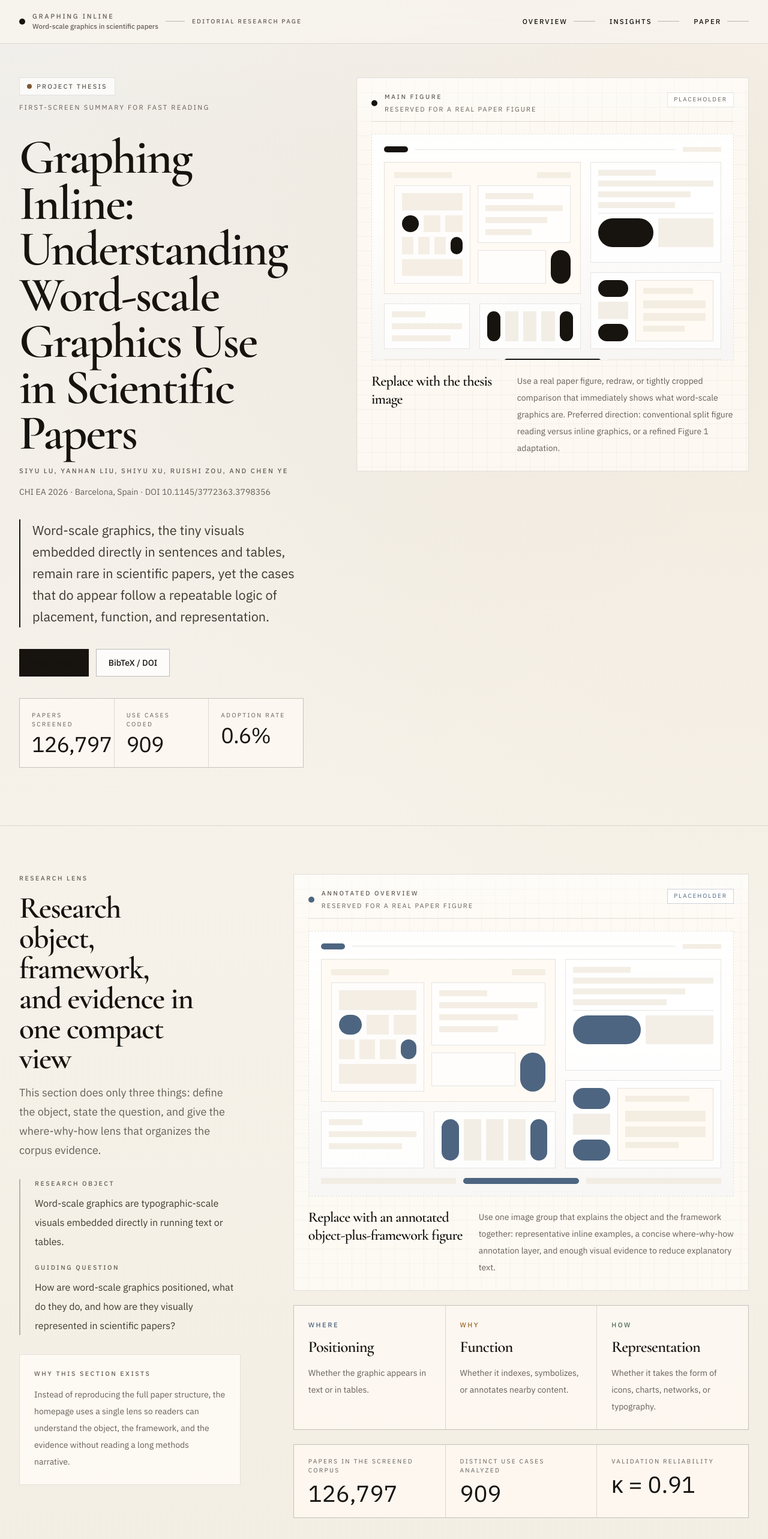
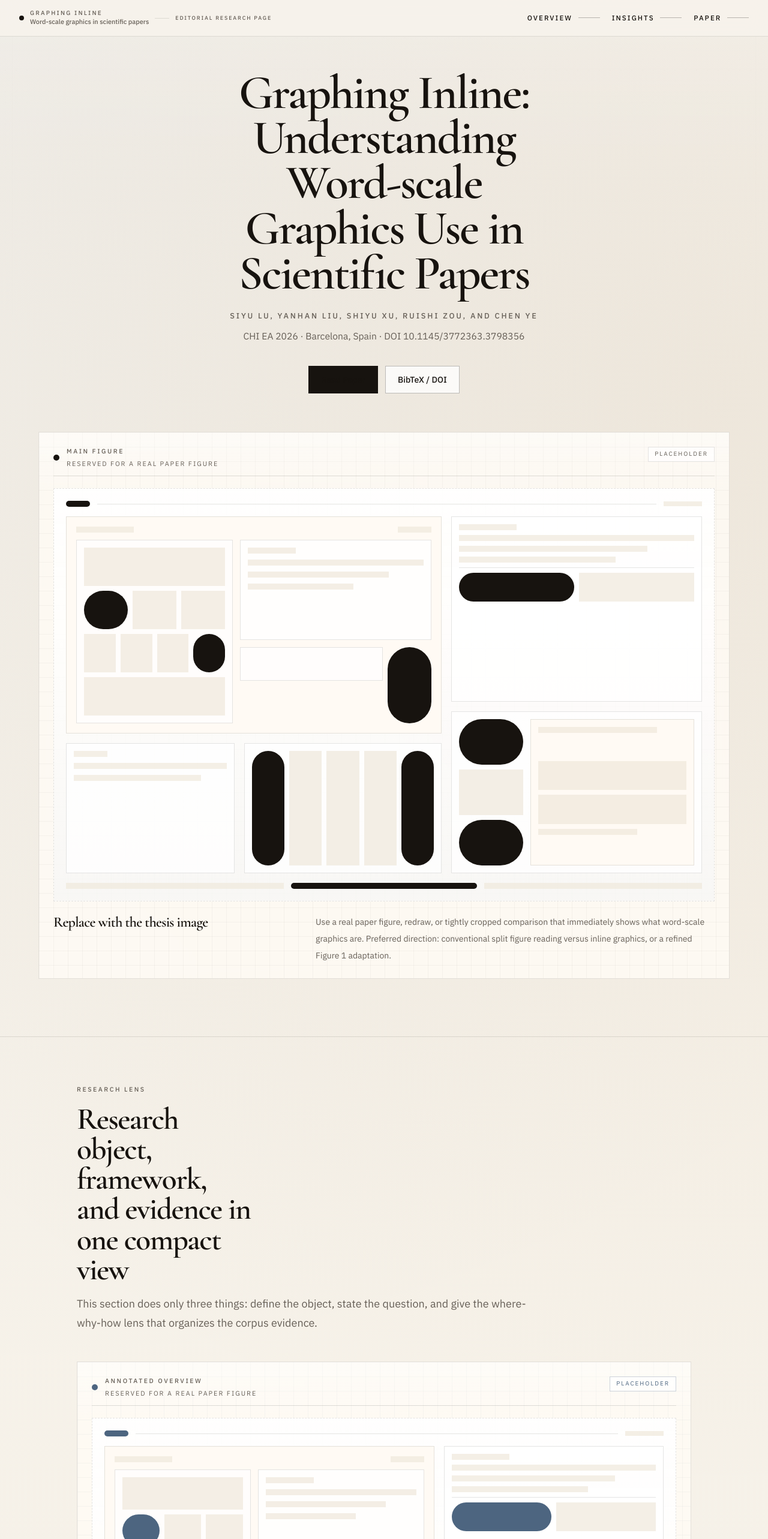
Before and after one commit to salmooonaa/graphing-inline, a Next.js app: page / in a window 1280 px wide. Shown: the top 2566 px of the page at 60% size. Built offline with nearby package versions, Linux system fonts and the light colour scheme.

Commit message:
Remove obsolete Next.js site files

```diff
--- a/next.config.ts
+++ b/next.config.ts
@@ -1,5 +1,16 @@
 import type { NextConfig } from "next";
 
-const nextConfig: NextConfig = {};
+const repoName = "graphing-inline";
+const isProduction = process.env.NODE_ENV === "production";
+
+const nextConfig: NextConfig = {
+  output: "export",
+  trailingSlash: true,
+  images: {
+    unoptimized: true,
+  },
+  basePath: isProduction ? `/${repoName}` : "",
+  assetPrefix: isProduction ? `/${repoName}/` : "",
+};
 
 export default nextConfig;
--- a/src/components/blocks/site-header.tsx
+++ b/src/components/blocks/site-header.tsx
@@ -4,36 +4,32 @@ import { Container } from "@/components/ui/container";
 
 export function SiteHeader() {
   return (
-    <header className="sticky top-0 z-30 border-b border-[var(--line)] bg-[rgba(248,244,237,0.84)] backdrop-blur-xl">
-      <Container className="flex min-h-16 items-center justify-between gap-8 lg:min-h-[4.5rem]">
+    <header className="sticky top-0 z-30 border-b border-[var(--line)] bg-[rgba(248,244,237,0.72)] backdrop-blur-lg">
+      <Container className="flex min-h-14 items-center justify-between gap-6 lg:min-h-15">
         <a
           href="#overview"
-          className="flex min-w-0 items-center gap-3 text-sm font-medium text-[var(--foreground)]"
+          className="flex min-w-0 items-center gap-2.5 text-sm font-medium text-[var(--foreground)]"
         >
-          <span className="h-2.5 w-2.5 rounded-full bg-[var(--foreground)]" />
+          <span className="h-2 w-2 rounded-full bg-[var(--foreground)]" />
           <div className="min-w-0">
-            <span className="block truncate text-[11px] uppercase tracking-[0.24em] text-[var(--muted)]">
+            <span className="block truncate text-[10px] uppercase tracking-[0.22em] text-[var(--muted)]">
               Graphing Inline
             </span>
-            <span className="hidden truncate text-[0.72rem] text-[var(--muted)] sm:block">
+            <span className="hidden truncate text-[0.68rem] text-[var(--muted)] md:block">
               Word-scale graphics in scientific papers
             </span>
           </div>
           <span
             aria-hidden="true"
-            className="hidden h-px w-8 bg-[var(--line-strong)] lg:block"
+            className="hidden h-px w-6 bg-[var(--line)] xl:block"
           />
-          <span className="hidden text-[10px] uppercase tracking-[0.22em] text-[var(--muted)] lg:inline">
+          <span className="hidden text-[9px] uppercase tracking-[0.2em] text-[var(--muted)] xl:inline">
             editorial research page
           </span>
         </a>
-        <nav className="hidden items-center gap-6 md:flex">
+        <nav className="hidden items-center gap-5 md:flex">
           {siteMeta.navItems.map((item) => (
-            <a
-              key={item.id}
-              href={`#${item.id}`}
-              className="quiet-link"
-            >
+            <a key={item.id} href={`#${item.id}`} className="quiet-link">
               {item.label}
             </a>
           ))}
--- a/src/components/sections/hero-section.tsx
+++ b/src/components/sections/hero-section.tsx
@@ -14,67 +14,42 @@ export function HeroSection({ content }: HeroSectionProps) {
       className="border-b border-[var(--line)] px-0 pb-18 pt-10 sm:pb-20 sm:pt-14 lg:pb-24"
     >
       <Container>
-        <div className="grid gap-12 lg:grid-cols-[minmax(0,0.88fr)_minmax(0,1.12fr)] lg:items-start">
-          <div className="section-reveal space-y-9 lg:pr-10">
-            <div className="flex flex-wrap items-center gap-3">
-              <span className="inline-flex items-center gap-2 border border-[var(--line)] bg-white/72 px-3 py-1.5 text-[0.68rem] font-medium uppercase tracking-[0.2em] text-[var(--muted)]">
-                <span className="h-2 w-2 rounded-full bg-[var(--accent)]" />
-                {content.badge}
-              </span>
-              <span className="text-[0.7rem] uppercase tracking-[0.2em] text-[var(--muted)]">
-                First-screen summary for fast reading
-              </span>
+        <div className="space-y-12 sm:space-y-14 lg:space-y-16">
+          <div className="section-reveal mx-auto flex max-w-5xl flex-col items-center text-center">
+            <div className="w-full space-y-5 sm:space-y-6">
+              <h1 className="mx-auto max-w-[15ch] text-[2.9rem] leading-[0.94] text-[var(--foreground)] sm:text-[4.1rem] lg:text-[5rem]">
+                {content.title}
+              </h1>
+
+              <div className="space-y-2.5">
+                <p className="text-[0.75rem] font-medium uppercase tracking-[0.22em] text-[var(--muted)] sm:text-[0.8rem]">
+                  {content.authorsLine}
+                </p>
+                <p className="text-sm leading-7 text-[var(--muted)] sm:text-[0.98rem]">
+                  {content.publicationLine}
+                </p>
+              </div>
             </div>
 
-            <div className="space-y-4">
-              <h1 className="max-w-[12ch] text-5xl leading-[0.94] text-[var(--foreground)] sm:text-6xl lg:text-[5.1rem]">
-                {content.title}
-              </h1>
-              <p className="text-[0.7rem] font-medium uppercase tracking-[0.22em] text-[var(--muted)]">
-                {content.authorsLine}
-              </p>
-              <p className="text-sm text-[var(--muted)]">{content.publicationLine}</p>
-            </div>
-
-            <p className="max-w-2xl border-l-2 border-[var(--foreground)] pl-5 text-lg leading-8 text-[var(--muted-strong)] sm:text-[1.35rem] sm:leading-9">
-              {content.thesis}
-            </p>
-
-            <div className="flex flex-wrap gap-3">
+            <div className="mt-8 flex w-full flex-wrap items-center justify-center gap-3 sm:mt-9">
               {content.actions.map((action) => (
                 <a
                   key={`${action.label}-${action.href}`}
                   href={action.href}
                   className={
                     action.variant === "primary"
-                      ? "inline-flex items-center border border-[var(--foreground)] bg-[var(--foreground)] px-5 py-3 text-sm font-medium text-white transition-colors hover:bg-[color:rgba(23,19,15,0.88)]"
-                      : "inline-flex items-center border border-[var(--line-strong)] bg-white/78 px-5 py-3 text-sm font-medium text-[var(--muted-strong)] transition-colors hover:border-[var(--foreground)] hover:text-[var(--foreground)]"
+                      ? "inline-flex items-center justify-center border border-[var(--foreground)] bg-[var(--foreground)] px-5 py-3 text-sm font-medium text-white transition-colors hover:bg-[color:rgba(23,19,15,0.88)]"
+                      : "inline-flex items-center justify-center border border-[var(--line-strong)] bg-white/78 px-5 py-3 text-sm font-medium text-[var(--muted-strong)] transition-colors hover:border-[var(--foreground)] hover:text-[var(--foreground)]"
                   }
                 >
                   {action.label}
                 </a>
               ))}
             </div>
-
-            <dl className="grid gap-px overflow-hidden border border-[var(--line)] bg-[var(--line)] sm:grid-cols-3">
-              {content.stats.map((item) => (
-                <div
-                  key={item.label}
-                  className="bg-[var(--surface-strong)] px-4 py-4 sm:px-5 sm:py-5"
-                >
-                  <dt className="font-[var(--font-data)] text-[0.64rem] uppercase tracking-[0.22em] text-[var(--muted)]">
-                    {item.label}
-                  </dt>
-                  <dd className="mt-2 font-[var(--font-editorial)] text-4xl leading-none tracking-tight text-[var(--foreground)]">
-                    {item.value}
-                  </dd>
-                </div>
-              ))}
-            </dl>
           </div>
 
           <ImagePlaceholder
-            className="section-reveal reveal-delay-1"
+            className="section-reveal reveal-delay-1 mx-auto max-w-6xl"
             figure={content.visual}
             tone="neutral"
             canvasClassName="aspect-[16/11] md:aspect-[16/10]"
--- a/src/components/sections/research-lens-section.tsx
+++ b/src/components/sections/research-lens-section.tsx
@@ -27,51 +27,25 @@ export function ResearchLensSection({ content }: ResearchLensSectionProps) {
   return (
     <section id="lens" className="border-b border-[var(--line)] py-18 sm:py-20">
       <Container>
-        <div className="grid gap-12 lg:grid-cols-[minmax(0,0.7fr)_minmax(0,1.3fr)] lg:items-start">
-          <div className="section-reveal space-y-8 lg:pr-10">
-            <div className="space-y-4">
+        <div className="mx-auto max-w-5xl space-y-10 sm:space-y-12">
+          <div className="section-reveal space-y-4">
             <p className="section-eyebrow">{content.eyebrow}</p>
             <h2 className="max-w-[12ch] text-4xl leading-[0.98] text-[var(--foreground)] sm:text-[3.2rem]">
               {content.title}
             </h2>
-              <p className="max-w-xl text-base leading-8 text-[var(--muted)] sm:text-lg">
+            <p className="max-w-3xl text-base leading-8 text-[var(--muted)] sm:text-lg">
               {content.description}
             </p>
           </div>
 
-            <div className="space-y-5 border-l-2 border-[var(--line-strong)] pl-5 sm:pl-6">
-              <div>
-                <p className="section-eyebrow">Research object</p>
-                <p className="mt-2 text-base leading-8 text-[var(--muted-strong)]">
-                  {content.definition}
-                </p>
-              </div>
-              <div>
-                <p className="section-eyebrow">Guiding question</p>
-                <p className="mt-2 text-base leading-8 text-[var(--muted-strong)]">
-                  {content.researchQuestion}
-                </p>
-              </div>
-            </div>
-
-            <div className="paper-panel bg-white/66 p-5 sm:p-6">
-              <p className="section-eyebrow">Why this section exists</p>
-              <p className="mt-3 max-w-lg text-sm leading-7 text-[var(--muted)]">
-                Instead of reproducing the full paper structure, the homepage uses
-                a single lens so readers can understand the object, the framework,
-                and the evidence without reading a long methods narrative.
-              </p>
-            </div>
-          </div>
-
-          <div className="section-reveal reveal-delay-1 space-y-6">
           <ImagePlaceholder
+            className="section-reveal reveal-delay-1"
             figure={content.visual}
             tone="blue"
             canvasClassName="aspect-[15/9]"
           />
 
-            <div className="grid gap-px overflow-hidden border border-[var(--line)] bg-[var(--line)] md:grid-cols-3">
+          <div className="section-reveal reveal-delay-1 grid gap-px overflow-hidden border border-[var(--line)] bg-[var(--line)] md:grid-cols-3">
             {content.axes.map((axis) => {
               const accent = accentClassMap[axis.accent];
 
@@ -99,7 +73,33 @@ export function ResearchLensSection({ content }: ResearchLensSectionProps) {
             })}
           </div>
 
-            <dl className="grid gap-px overflow-hidden border border-[var(--line)] bg-[var(--line)] md:grid-cols-3">
+          <div className="section-reveal reveal-delay-2 space-y-6">
+            <div className="space-y-5 border-l-2 border-[var(--line-strong)] pl-5 sm:pl-6">
+              <div>
+                <p className="section-eyebrow">Research object</p>
+                <p className="mt-2 text-base leading-8 text-[var(--muted-strong)]">
+                  {content.definition}
+                </p>
+              </div>
+              <div>
+                <p className="section-eyebrow">Guiding question</p>
+                <p className="mt-2 text-base leading-8 text-[var(--muted-strong)]">
+                  {content.researchQuestion}
+                </p>
+              </div>
+            </div>
+
+            <div className="paper-panel bg-white/66 p-5 sm:p-6">
+              <p className="section-eyebrow">Why this section exists</p>
+              <p className="mt-3 max-w-2xl text-sm leading-7 text-[var(--muted)]">
+                Instead of reproducing the full paper structure, the homepage uses
+                a single lens so readers can understand the object, the framework,
+                and the evidence without reading a long methods narrative.
+              </p>
+            </div>
+          </div>
+
+          <dl className="section-reveal reveal-delay-3 grid gap-px overflow-hidden border border-[var(--line)] bg-[var(--line)] md:grid-cols-3">
             {content.metrics.map((metric) => (
               <div
                 key={metric.label}
@@ -115,7 +115,6 @@ export function ResearchLensSection({ content }: ResearchLensSectionProps) {
             ))}
           </dl>
         </div>
-        </div>
       </Container>
     </section>
   );
```
Also changed, not shown: src/components/sections/findings-section.tsx (+8 -11 lines), src/components/sections/paper-section.tsx (+25 -32 lines), 20 other files (tests, documents, lock files or other folders). Lines whose indentation alone changed are shown as unchanged.
